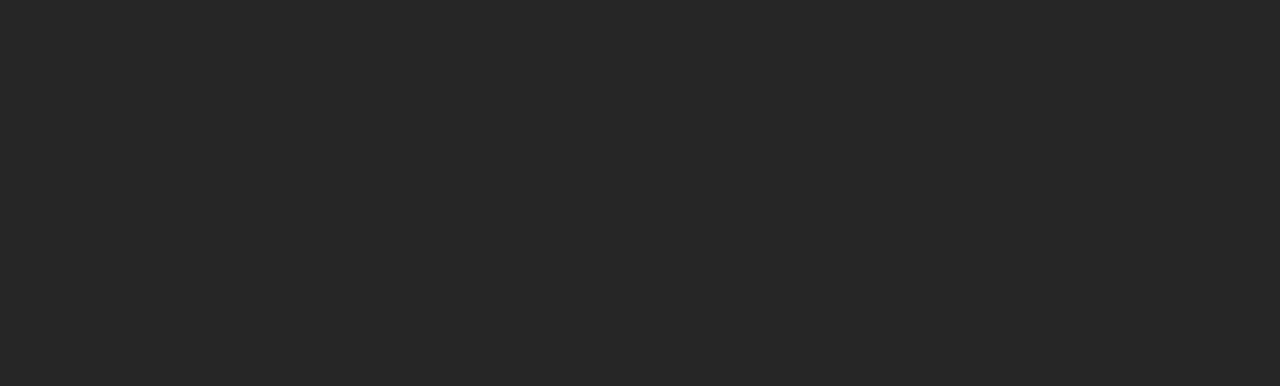
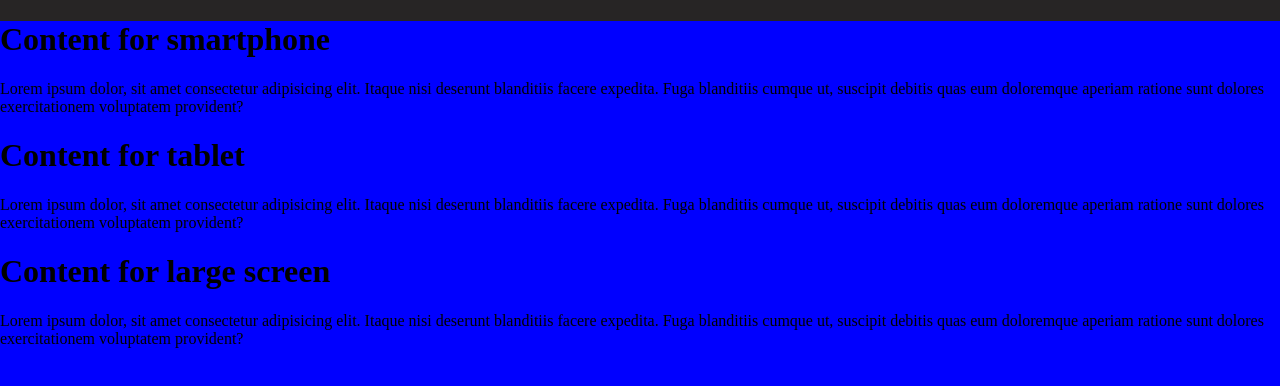
Before and after one commit to LockyBounty/Responsive-web-design, a plain HTML site: page index.html in a window 1280 px wide. Drawn offline with Linux system fonts and the light colour scheme.

Commit message:
added first lines

```diff
--- a/index.html
+++ b/index.html
@@ -5,9 +5,32 @@
     <link rel="stylesheet" href="style.css">
 </head>
 <body>
-    <section></section>
-    <section></section>
-    <section></section>
+    <div id="small">
+        <h1>Content for smartphone</h1>
+        <p>Lorem ipsum dolor, sit amet consectetur adipisicing elit.
+             Itaque nisi deserunt blanditiis facere expedita.
+             Fuga blanditiis cumque ut, suscipit debitis quas eum
+             doloremque aperiam ratione sunt dolores exercitationem
+             voluptatem provident?</p>
+    </div>
+    <div id="medium">
+        <h1>Content for tablet</h1>
+        <p>Lorem ipsum dolor, sit amet consectetur adipisicing elit.
+                Itaque nisi deserunt blanditiis facere expedita.
+                Fuga blanditiis cumque ut, suscipit debitis quas eum
+                doloremque aperiam ratione sunt dolores exercitationem
+                voluptatem provident?</p>
+        </div>
+    <div id="large">
+            <h1>Content for large screen</h1>
+            <p>Lorem ipsum dolor, sit amet consectetur adipisicing elit.
+                 Itaque nisi deserunt blanditiis facere expedita.
+                 Fuga blanditiis cumque ut, suscipit debitis quas eum
+                 doloremque aperiam ratione sunt dolores exercitationem
+                 voluptatem provident?</p>
+     </div>
+
+
 
 </body>
 </html>
--- a/style.css
+++ b/style.css
@@ -17,9 +17,7 @@
     box-sizing: border-box;
 }
 
-:root {
-    --background: black;
-}
+
 
 html,
 body {
@@ -29,3 +27,21 @@ body {
     width: 100vw;
     background-color: rgb(39, 37, 37);
 }
+/*le background change de couleur en changeant la resolution de la fenêtre:
+en dessous de 300px = rouge; entre 300 et 768 = vert;
+et à partir de 768px = bleu*/
+@media only screen and (max-width: 300px) {
+    body {
+        background-color: red;
+    }
+
+}
+@media only screen and (min-width:301px) {
+    body {
+        background-color: green;
+    }
+}
+@media only screen and (min-width:768px) {
+    body {
+        background-color: blue;
+    }
```
